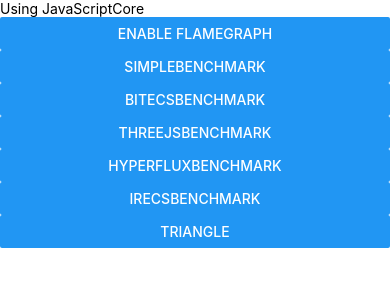
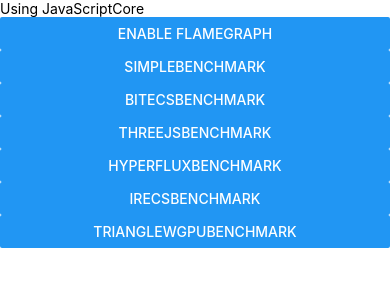
Before and after one commit to rebeckerspecialties/benchmarking-test-app, a React Native app in the folder apps/benchmarking-test-app/: screen / in a window 390 px wide. Shown: the top 300 px of the page. Built offline with nearby package versions, Linux system fonts and the light colour scheme.

Commit message:
Add benchmark to benchmark workflow run

```diff
--- a/apps/benchmarking-test-app/App.tsx
+++ b/apps/benchmarking-test-app/App.tsx
@@ -17,7 +17,7 @@
 import { JavaScriptEngineVersion } from "./src/JavaScriptEngineVersion";
 import { hyperfluxBenchmark } from "./src/benchmarks/hyperfluxBenchmark";
 import { irEcsBenchmark } from "./src/benchmarks/irEcsBenchmark";
-import { TriangleBenchmark } from "./src/graphicsBenchmarks/TriangleBenchmark";
+import { TriangleWGPUBenchmark } from "./src/graphicsBenchmarks/TriangleWGPUBenchmark";
 import { ComponentBenchmark } from "./src/benchmarks/ComponentBenchmark";
 
 const App = () => {
@@ -69,7 +69,10 @@
           name="irEcsBenchmark"
           run={irEcsBenchmark}
         />
-        <ComponentBenchmark Component={TriangleBenchmark} name="triangle" />
+        <ComponentBenchmark
+          Component={TriangleWGPUBenchmark}
+          name="triangleWgpuBenchmark"
+        />
       </SafeAreaView>
     </>
   );
--- a/apps/benchmarking-test-app/src/graphicsBenchmarks/TriangleBenchmark.tsx
+++ b/apps/benchmarking-test-app/src/graphicsBenchmarks/TriangleWGPUBenchmark.tsx
@@ -3,7 +3,7 @@
 
 import { redFragWGSL, triangleVertWGSL } from "./triangle";
 
-export const TriangleBenchmark: React.FC<{
+export const TriangleWGPUBenchmark: React.FC<{
   onComplete: (startTime: number) => void;
 }> = ({ onComplete }) => {
   const ref = useCanvasEffect(async () => {
```
Also changed, not shown: 1 other file (tests, documents, lock files or other folders).
